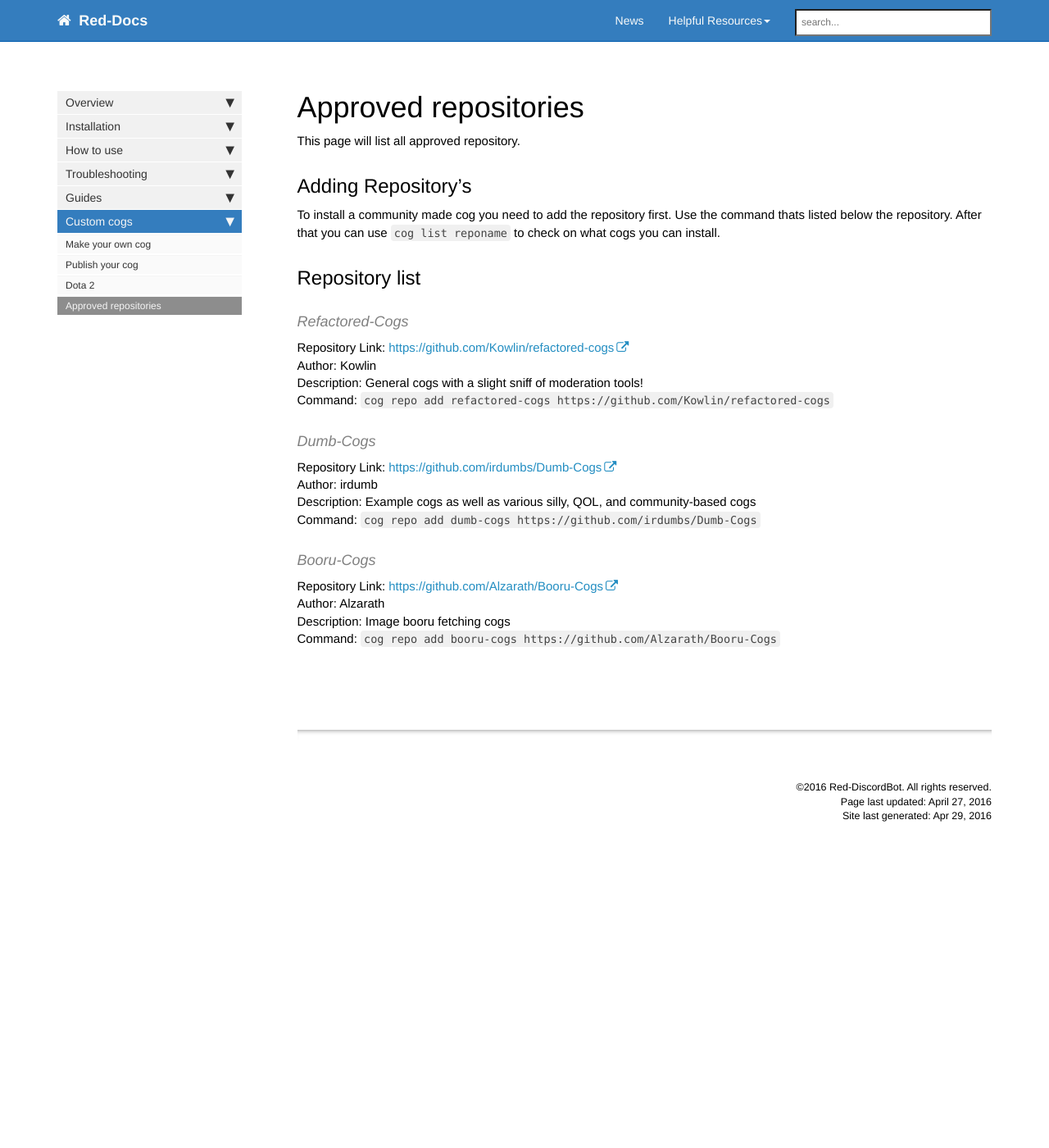
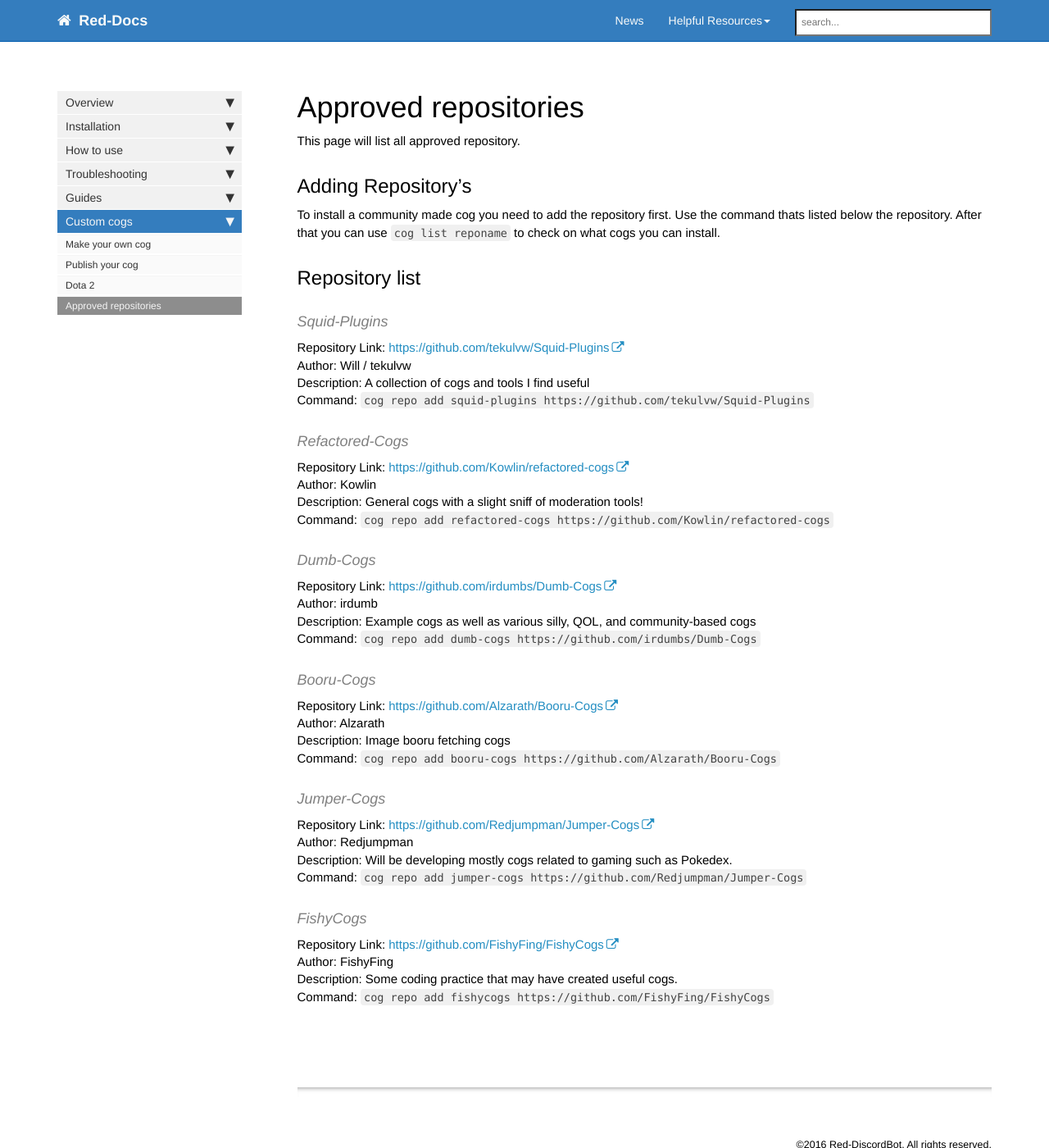
Before and after one commit to Twentysix26/Red-Docs, a Jekyll site: the page built from red/red_cog_approved_repos.md, in a window 1280 px wide and 1400 px high. Shown: the whole window at 82% size. Built offline with Jekyll 4.4.1, drawn with Linux system fonts in a browser that asks for light colours; nearby versions of some CDN libraries; comment, search, counter and statistics services are not loaded.

Commit message:
approved cogs

```diff
--- a/red/red_cog_approved_repos.md
+++ b/red/red_cog_approved_repos.md
@@ -14,6 +14,12 @@ Use the command thats listed below the repository.
 After that you can use ``cog list reponame`` to check on what cogs you can install.
 
 ## Repository list
+
+#### Squid-Plugins
+Repository Link: [https://github.com/tekulvw/Squid-Plugins](https://github.com/tekulvw/Squid-Plugins)
+Author: Will / tekulvw
+Description: A collection of cogs and tools I find useful
+Command: ``cog repo add squid-plugins https://github.com/tekulvw/Squid-Plugins``
 
 #### Refactored-Cogs
 Repository Link: [https://github.com/Kowlin/refactored-cogs](https://github.com/Kowlin/refactored-cogs)
@@ -32,3 +38,15 @@ Repository Link: [https://github.com/Alzarath/Booru-Cogs](https://github.com/Alz
 Author: Alzarath
 Description: Image booru fetching cogs
 Command: ``cog repo add booru-cogs https://github.com/Alzarath/Booru-Cogs``
+
+#### Jumper-Cogs
+Repository Link: [https://github.com/Redjumpman/Jumper-Cogs](https://github.com/Redjumpman/Jumper-Cogs)
+Author: Redjumpman
+Description: Will be developing mostly cogs related to gaming such as Pokedex.
+Command: ``cog repo add jumper-cogs https://github.com/Redjumpman/Jumper-Cogs``
+
+#### FishyCogs
+Repository Link: [https://github.com/FishyFing/FishyCogs](https://github.com/FishyFing/FishyCogs)
+Author: FishyFing
+Description: Some coding practice that may have created useful cogs.
+Command: ``cog repo add fishycogs https://github.com/FishyFing/FishyCogs``
```
